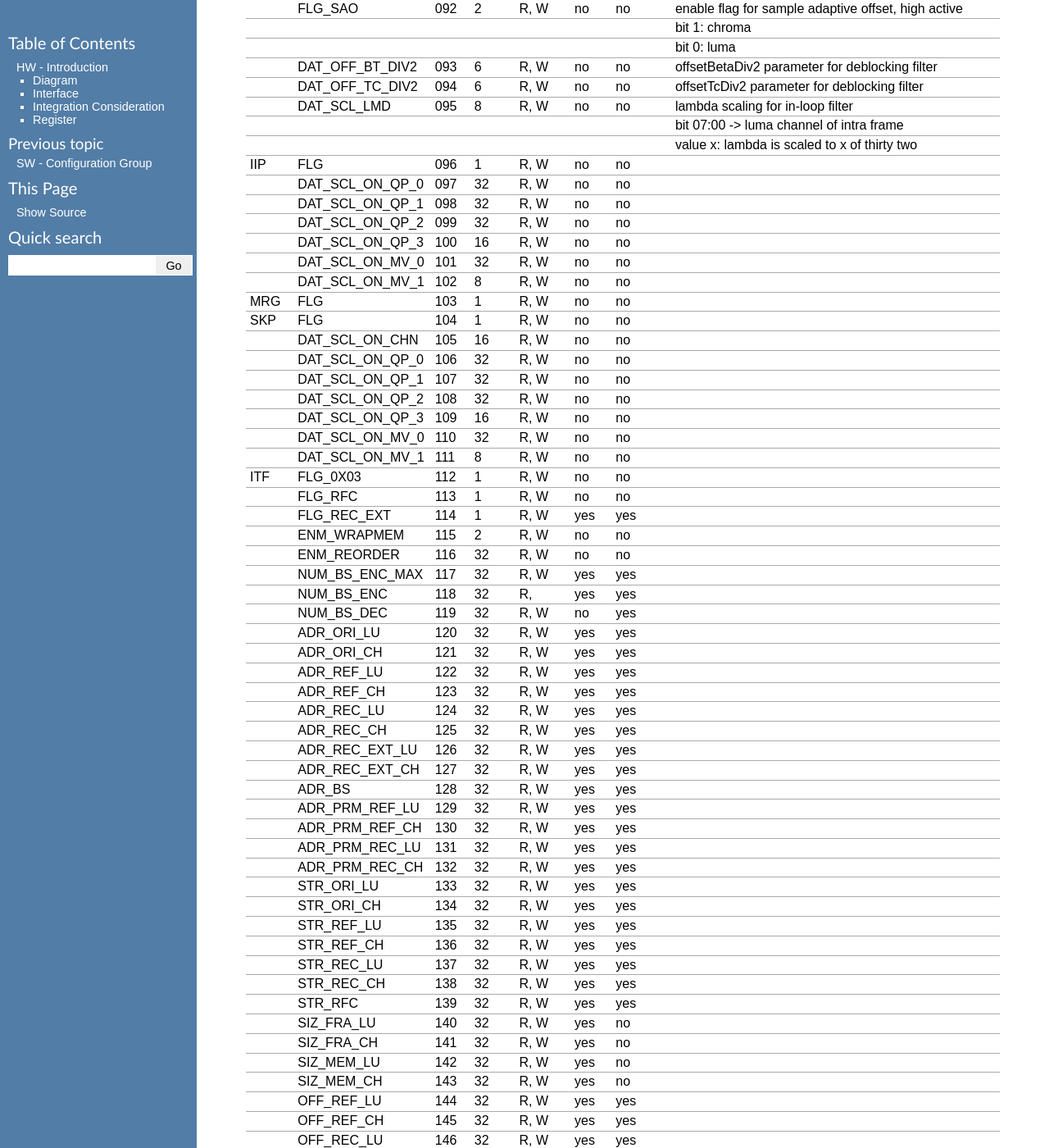
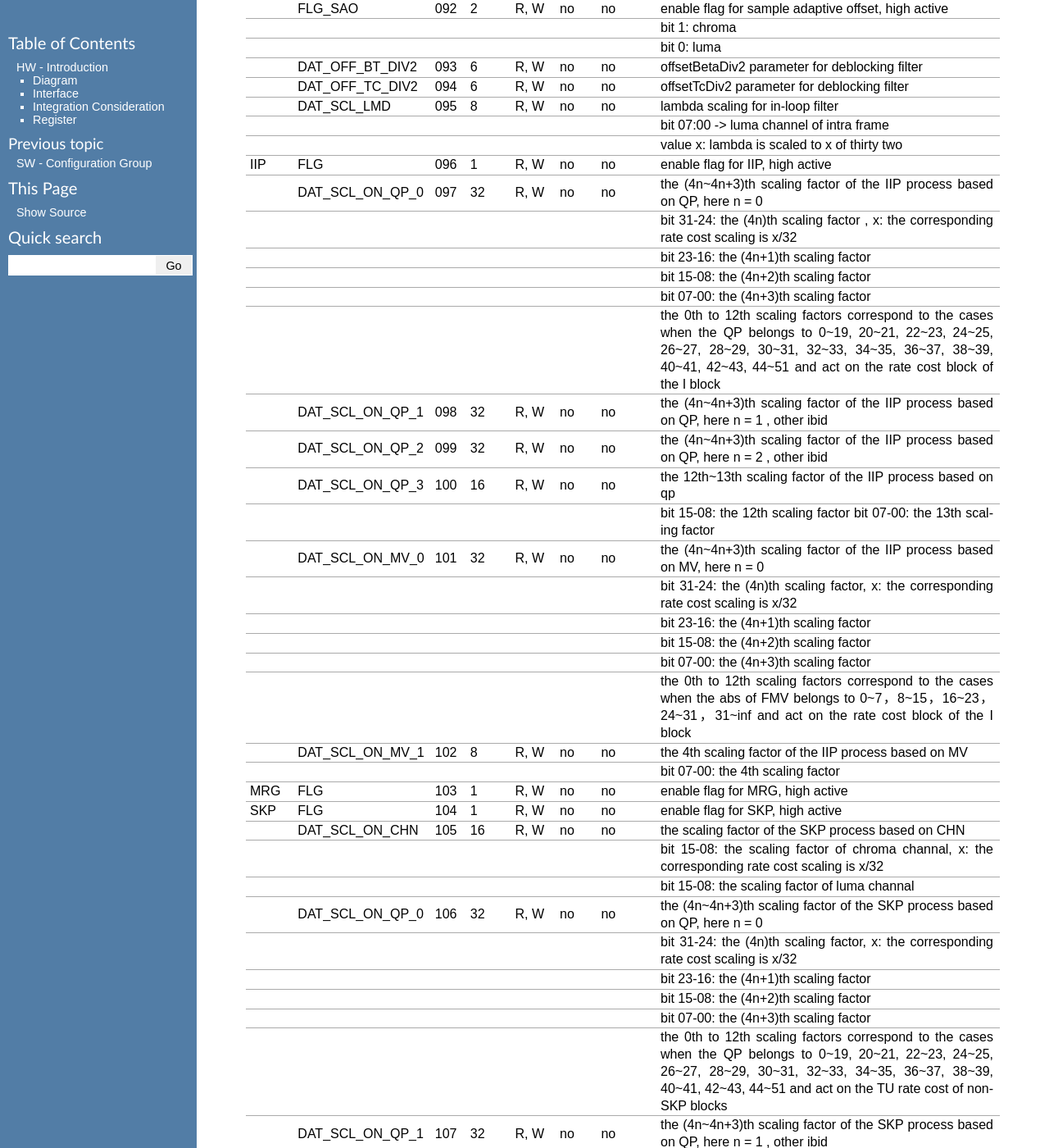
Before and after one commit to iamhll/xkcdc_manual, a Sphinx documentation site: the page built from manual/source/HwIntroduction/main.rst, in a window 1280 px wide and 1400 px high, scrolled down 8327 px. Shown: the whole window at 82% size. Built offline with Sphinx 7.4.7, drawn with Linux system fonts in a browser that asks for light colours; some of the changed text lies outside the part shown.

Commit message:
1. task2

```diff
--- a/manual/source/HwIntroduction/main.rst
+++ b/manual/source/HwIntroduction/main.rst
@@ -332,24 +332,52 @@ Register
        \                                                                      bit 07:00 -> luma channel of intra frame
        \                                                                      value x: lambda is scaled to x of thirty two
 
-       IIP     FLG              096      1       R, W         no     no
-       \       DAT_SCL_ON_QP_0  097      32      R, W         no     no
-       \       DAT_SCL_ON_QP_1  098      32      R, W         no     no
-       \       DAT_SCL_ON_QP_2  099      32      R, W         no     no
-       \       DAT_SCL_ON_QP_3  100      16      R, W         no     no
-       \       DAT_SCL_ON_MV_0  101      32      R, W         no     no
-       \       DAT_SCL_ON_MV_1  102      8       R, W         no     no
+       IIP     FLG              096      1       R, W         no     no       enable flag for IIP, high active
+       \       DAT_SCL_ON_QP_0  097      32      R, W         no     no       the (4n~4n+3)th scaling factor of the IIP process based on QP, here n = 0
+       \                                                                      bit 31-24: the (4n)th scaling factor , x: the corresponding rate cost scaling is x/32
+       \                                                                      bit 23-16: the (4n+1)th scaling factor
+       \                                                                      bit 15-08: the (4n+2)th scaling factor
+       \                                                                      bit 07-00: the (4n+3)th scaling factor
+       \                                                                      the 0th to 12th scaling factors correspond to the cases when the QP belongs to 0~19, 20~21, 22~23, 24~25, 26~27, 28~29, 30~31, 32~33, 34~35, 36~37, 38~39, 40~41, 42~43, 44~51 and act on the rate cost block of the I block
+       \       DAT_SCL_ON_QP_1  098      32      R, W         no     no       the (4n~4n+3)th scaling factor of the IIP process based on QP, here n = 1 , other ibid
+       \       DAT_SCL_ON_QP_2  099      32      R, W         no     no       the (4n~4n+3)th scaling factor of the IIP process based on QP, here n = 2 , other ibid
+       \       DAT_SCL_ON_QP_3  100      16      R, W         no     no       the 12th~13th scaling factor of the IIP process based on qp
+       \                                                                      bit 15-08: the 12th scaling factor
+                                                                              bit 07-00: the 13th scaling factor
+       \       DAT_SCL_ON_MV_0  101      32      R, W         no     no       the (4n~4n+3)th scaling factor of the IIP process based on MV, here n = 0
+       \                                                                      bit 31-24: the (4n)th scaling factor, x: the corresponding rate cost scaling is x/32
+       \                                                                      bit 23-16: the (4n+1)th scaling factor
+       \                                                                      bit 15-08: the (4n+2)th scaling factor
+       \                                                                      bit 07-00: the (4n+3)th scaling factor
+       \                                                                      the 0th to 12th scaling factors correspond to the cases when the abs of FMV belongs to 0~7，8~15，16~23，24~31，31~inf and act on the rate cost block of the I block
+       \       DAT_SCL_ON_MV_1  102      8       R, W         no     no       the 4th scaling factor of the IIP process based on MV
+       \                                                                      bit 07-00: the 4th scaling factor
 
-       MRG     FLG              103      1       R, W         no     no
+       MRG     FLG              103      1       R, W         no     no       enable flag for MRG, high active
 
-       SKP     FLG              104      1       R, W         no     no
-       \       DAT_SCL_ON_CHN   105      16      R, W         no     no
-       \       DAT_SCL_ON_QP_0  106      32      R, W         no     no
-       \       DAT_SCL_ON_QP_1  107      32      R, W         no     no
-       \       DAT_SCL_ON_QP_2  108      32      R, W         no     no
-       \       DAT_SCL_ON_QP_3  109      16      R, W         no     no
-       \       DAT_SCL_ON_MV_0  110      32      R, W         no     no
-       \       DAT_SCL_ON_MV_1  111      8       R, W         no     no
+       SKP     FLG              104      1       R, W         no     no       enable flag for SKP, high active
+       \       DAT_SCL_ON_CHN   105      16      R, W         no     no       the scaling factor of the SKP process based on CHN
+       \                                                                      bit 15-08: the scaling factor of chroma channal, x: the corresponding rate cost scaling is x/32
+       \                                                                      bit 15-08: the scaling factor of luma channal
+       \       DAT_SCL_ON_QP_0  106      32      R, W         no     no       the (4n~4n+3)th scaling factor of the SKP process based on QP, here n = 0
+       \                                                                      bit 31-24: the (4n)th scaling factor, x: the corresponding rate cost scaling is x/32
+       \                                                                      bit 23-16: the (4n+1)th scaling factor
+       \                                                                      bit 15-08: the (4n+2)th scaling factor
+       \                                                                      bit 07-00: the (4n+3)th scaling factor
+       \                                                                      the 0th to 12th scaling factors correspond to the cases when the QP belongs to 0~19, 20~21, 22~23, 24~25, 26~27, 28~29, 30~31, 32~33, 34~35, 36~37, 38~39, 40~41, 42~43, 44~51 and act on the TU rate cost of non-SKP blocks
+       \       DAT_SCL_ON_QP_1  107      32      R, W         no     no       the (4n~4n+3)th scaling factor of the SKP process based on QP, here n = 1 , other ibid
+       \       DAT_SCL_ON_QP_2  108      32      R, W         no     no       the (4n~4n+3)th scaling factor of the SKP process based on QP, here n = 2 , other ibid
+       \       DAT_SCL_ON_QP_3  109      16      R, W         no     no       the 12th~13th scaling factor of the SKP process based on qp
+       \                                                                      bit 15-08: the 12th scaling factor
+       \                                                                      bit 07-00: the 13th scaling factor
+       \       DAT_SCL_ON_MV_0  110      32      R, W         no     no       the (4n~4n+3)th scaling factor of the SKP process based on MV, here n = 0
+       \                                                                      bit 31-24: the (4n)th scaling factor, x: the corresponding rate cost scaling is x/32
+       \                                                                      bit 23-16: the (4n+1)th scaling factor
+       \                                                                      bit 15-08: the (4n+2)th scaling factor
+       \                                                                      bit 07-00: the (4n+3)th scaling factor
+       \                                                                      the 0th to 12th scaling factors correspond to the cases when the abs of FMV belongs to 0~7，8~15，16~23，24~31，31~inf and act on the TU rate cost of non-SKP blocks
+       \       DAT_SCL_ON_MV_1  111      8       R, W         no     no       the 4th scaling factor of the SKP process based on MV
+       \                                                                      bit 07-00: the 4th scaling factor
 
        ITF     FLG_0X03         112      1       R, W         no     no
        \       FLG_RFC          113      1       R, W         no     no
```
Also changed, not shown: manual/source/cfg.csv (+12 -12 lines).
